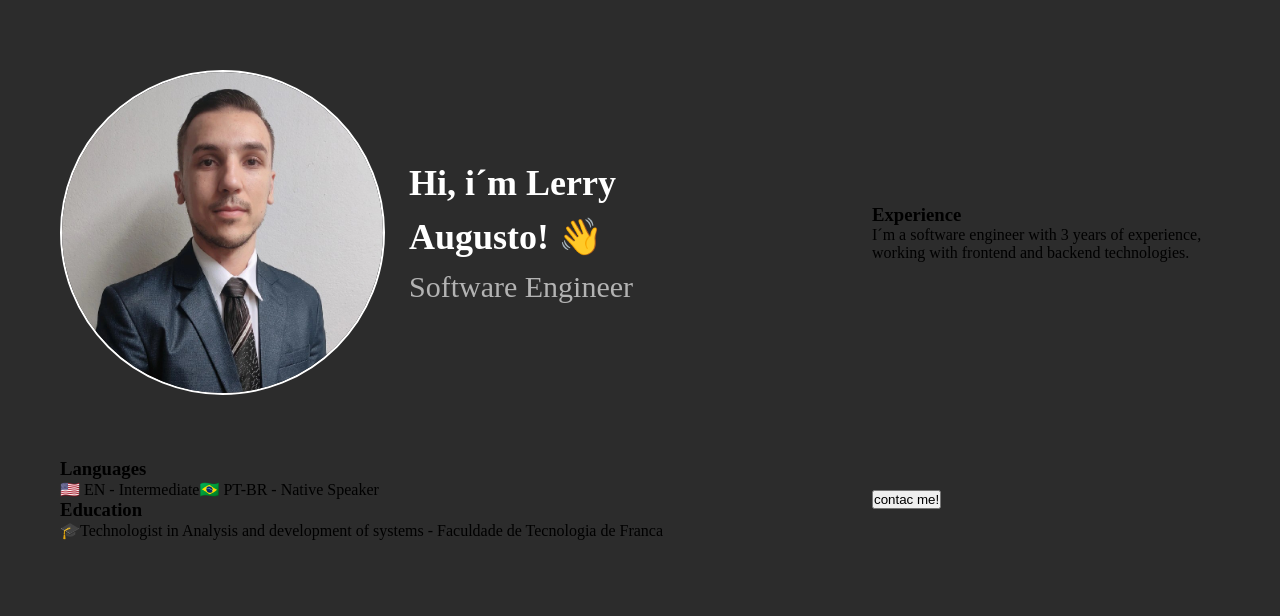
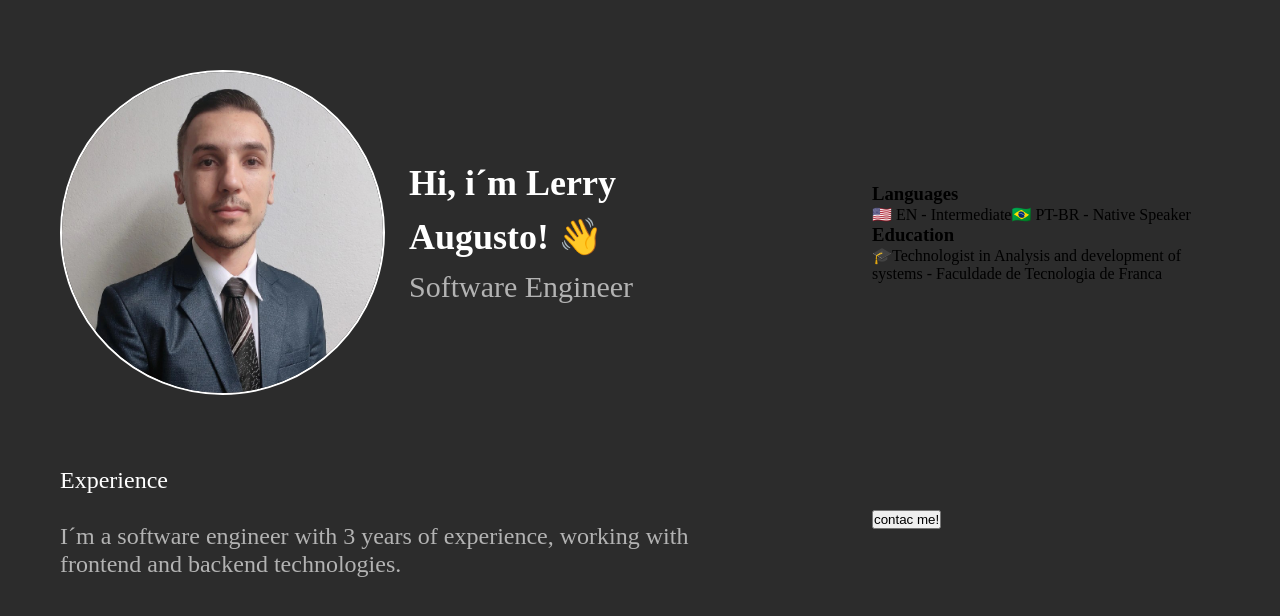
Before and after one commit to LerryGO/my-portfolio, a Next.js app: page / in a window 1280 px wide. Shown: the top 616 px of the page. Built offline with nearby package versions, Linux system fonts and the light colour scheme.

Commit message:
feat: config experience section

```diff
--- /dev/null
+++ b/src/app/components/experience/experience.scss
@@ -0,0 +1,24 @@
+.experience {
+  display: flex;
+  flex-direction: column;
+  align-items: center;
+  grid-area: experience;
+
+  p {
+    font-weight: 300;
+    font-size: 18px;
+    line-height: 28px;
+    color: var(--text-secondary);
+    text-align: center;
+  }
+
+  @media (min-width: 768px) {
+    align-items: flex-start;
+    p {
+      font-size: 24px;
+      line-height: 28px;
+      color: var(--text-secondary);
+      text-align: start;
+    }
+  }
+}
--- /dev/null
+++ b/src/app/components/experience/experience.tsx
@@ -0,0 +1,17 @@
+import { SectionTitle } from "../section-title/section-title"
+import "./experience.scss"
+
+export function Experience(){
+    return(
+        <div className="experience">
+        <SectionTitle text="Experience"/>
+        <p>
+          I´m a software engineer with 3 years of experience, working with
+          frontend and backend technologies.
+        </p>
+        <div className="experience-time">
+
+        </div>
+      </div>
+    )
+}
--- /dev/null
+++ b/src/app/components/section-title/section-title.scss
@@ -0,0 +1,15 @@
+.section-title{
+    font-weight: 500;
+    font-size: 18px;
+    text-align: center;
+    line-height: 28px;
+    color: var(--text-primary);
+
+    margin-bottom: 24px;
+
+    @media(min-width: 768px){
+        font-size: 24px;
+        line-height: 36px;
+        text-align: start;
+    }
+}
--- /dev/null
+++ b/src/app/components/section-title/section-title.tsx
@@ -0,0 +1,10 @@
+import "./section-title.scss"
+
+interface SectionTitleProps {
+    text : string
+}
+export function SectionTitle({text} : SectionTitleProps){
+    return(
+        <h3 className="section-title">{text}</h3>
+    )
+}
--- a/src/app/layout.tsx
+++ b/src/app/layout.tsx
@@ -4,7 +4,7 @@
 
 const poppins = Poppins({
   subsets: ['latin'],
-  weight: ['400','500', '600']
+  weight: ['300','400','500', '600']
 })
 
 
--- a/src/app/page.tsx
+++ b/src/app/page.tsx
@@ -1,17 +1,12 @@
 import { Header } from "./components/header/header";
 import "./../styles/home.scss"
+import { Experience } from "./components/experience/experience";
 
 export default function Home() {
   return (
     <main className="container">
       <Header/>
-      <div className="experience">
-        <h3>Experience</h3>
-        <p>
-          I´m a software engineer with 3 years of experience, working with
-          frontend and backend technologies.
-        </p>
-      </div>
+      <Experience/>
       <div className="infos">
         <h3>Languages</h3>
         <div className="languages-info">
--- a/src/styles/home.scss
+++ b/src/styles/home.scss
@@ -1,6 +1,7 @@
 .container {
     padding: 40px 32px ;
     display: grid;
+    gap: 24px;
     grid-template-rows: repeat(4,auto);
     grid-template-areas:
     "header"
```
